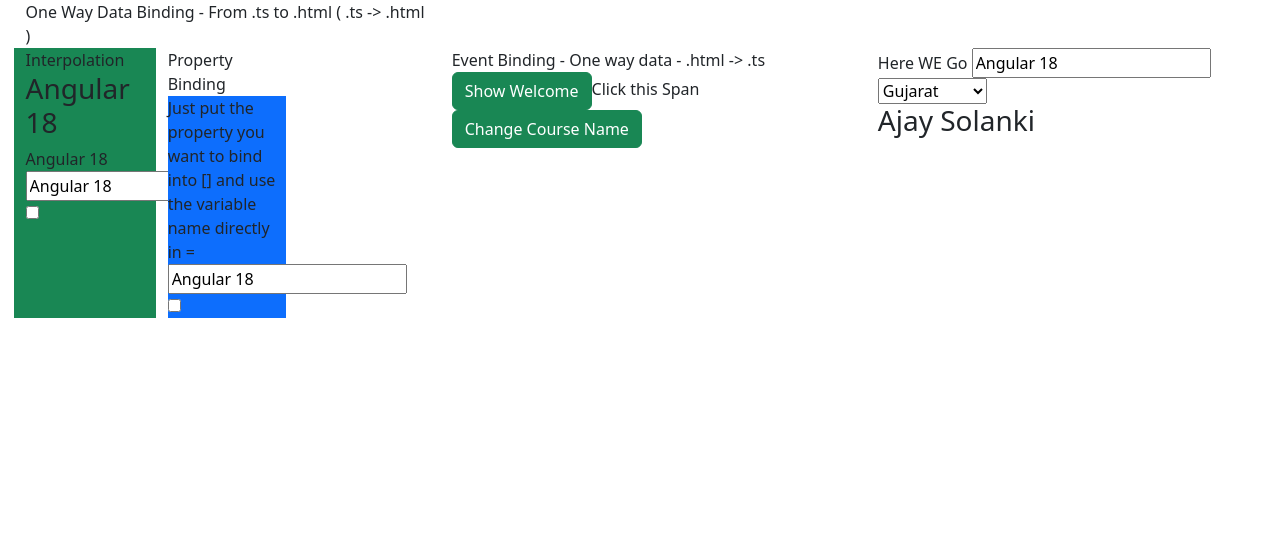
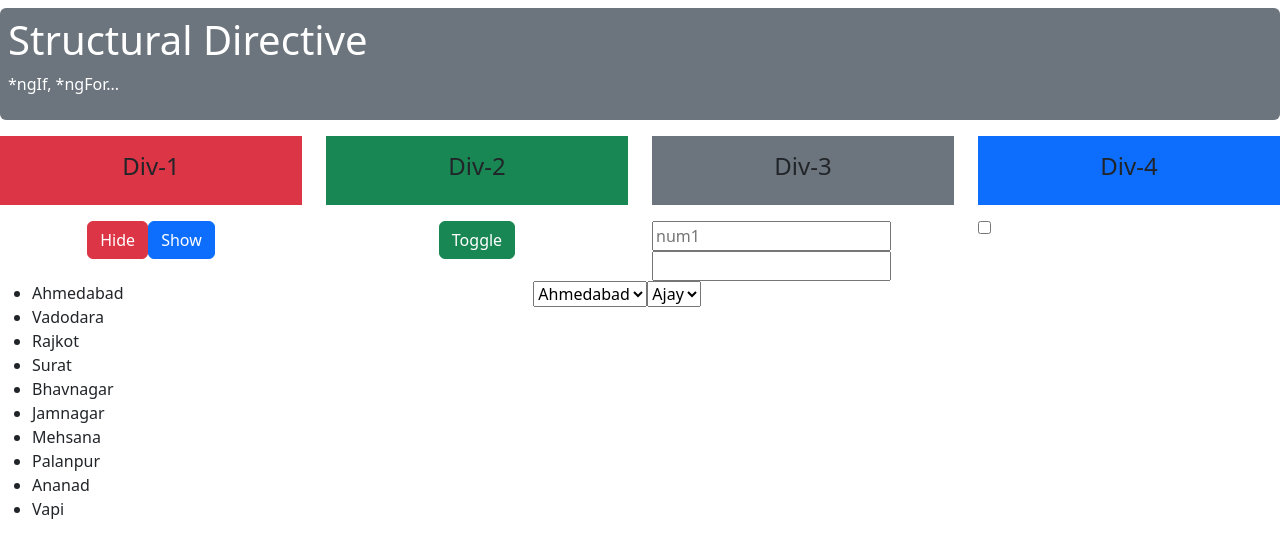
Before and after one commit to themusicaldeveloper/Angular18, an Angular app: page / in a window 1280 px wide. Shown: the top 558 px of the page. Built offline with nearby package versions, Linux system fonts and the light colour scheme.

Commit message:
Structrural Directive Changes.

```diff
--- a/src/app/app.component.html
+++ b/src/app/app.component.html
@@ -1,7 +1,8 @@
 
-<div style="padding-left: 2%;">
+<!-- <div style="padding-left: 2%;">
 <app-data-binding></app-data-binding>
-</div>
+</div> -->
+<app-structural-dir></app-structural-dir>
 <!--
 <app-employee-list></app-employee-list>
 <hr/>
--- a/src/app/app.component.ts
+++ b/src/app/app.component.ts
@@ -1,9 +1,10 @@
 import { Component } from '@angular/core';
 import { DataBindingComponent } from './components/data-binding/data-binding.component';
+import { StructuralDirComponent } from "./components/directive/structural-dir/structural-dir.component";
 
 @Component({
   selector: 'app-root',
-  imports: [DataBindingComponent],
+  imports: [DataBindingComponent, StructuralDirComponent],
   templateUrl: './app.component.html',
   styleUrl: './app.component.css'
 })
--- a/src/app/components/data-binding/data-binding.component.html
+++ b/src/app/components/data-binding/data-binding.component.html
@@ -51,8 +51,6 @@
             <option value="Gujarat">Gujarat</option>
             <option value="Rajasthan">Rajasthan</option>
         </select>
-
         <h3>{{firstName()}}</h3>
-
     </div>
 </div>
--- /dev/null
+++ b/src/app/components/directive/structural-dir/structural-dir.component.html
@@ -0,0 +1,91 @@
+<div class="mt-2 p-2 bg-secondary text-white rounded">
+    <h1>Structural Directive</h1>
+    <p>*ngIf, *ngFor...</p>
+  </div>
+<div class="row pt-3">
+    <div class="col-3">
+        <div *ngIf="isDiv1Visibe" class="bg-danger p-3 text-center">
+            <h4>Div-1</h4>
+        </div>
+    </div>
+    <div class="col-3">
+        <div *ngIf="isDiv2Visibe" class="bg-success p-3 text-center">
+            <h4>Div-2</h4>
+        </div>
+    </div>
+    <div class="col-3">
+        <div *ngIf="div3Visibility()" class="bg-secondary p-3 text-center">
+            <h4>Div-3</h4>
+        </div>
+    </div>
+    <!-- <div class="col-3">
+        <div *ngIf="isActive" class="bg-primary p-3 text-center">
+            <h4>Div-4</h4>
+        </div>
+    </div> -->
+
+     <div class="col-3">
+        <div [ngClass]="isActive ? 'bg-danger p-3 text-center' : 'bg-primary p-3 text-center'">
+            <h4>Div-4</h4>
+        </div>
+    </div>
+
+</div>
+<div class="row pt-3">
+    <div class="col-3 text-center">
+       <button class="btn btn-danger" (click)="hideDiv1()" >Hide</button>
+       <button class="btn btn-primary" (click)="showDiv1()" >Show</button>
+
+    </div>
+    <div class="col-3 text-center">
+        <button class="btn btn-success"  (click)="toggleDiv2()">Toggle</button>
+    </div>
+    <div class="col-3">
+        <input type="text" [(ngModel)]="num1" placeholder="num1" class="width-50">
+        <input type="text" [(ngModel)]="num2" class="width-50">
+    </div>
+    <div class="col-3">
+        <div style="display: flex;align-items:center">
+              <input type="checkbox" [(ngModel)]="isActive" class="width-50">
+    </div>
+</div>
+
+<div class="row">
+    <div class="col-3">
+
+    </div>
+    <div class="col-3">
+
+ <div style="display: flex;align-items:center">
+
+    </div>
+
+
+    </div>
+    <div class="col-3">
+
+    </div>
+    <div class="col-3">
+
+    </div>
+
+</div>
+
+<div class="row">
+    <div class="col-5">
+       <ul>
+        <li *ngFor="let city of cityArray">{{city}}</li>
+       </ul>
+    </div>
+    <div class="col-5">
+       <select>
+        <option *ngFor="let city of cityArray" value="{{city}}">{{city}}</option>
+       </select>
+
+    <select>
+        <option *ngFor="let student of getActiveStudents()" value="{{student.Id}}">{{student.Name}}</option>
+       </select>
+
+    </div>
+
+</div>
--- /dev/null
+++ b/src/app/components/directive/structural-dir/structural-dir.component.ts
@@ -0,0 +1,57 @@
+import { CommonModule } from '@angular/common';
+import { Component } from '@angular/core';
+import { FormsModule } from '@angular/forms';
+
+@Component({
+  selector: 'app-structural-dir',
+  imports: [CommonModule,FormsModule],
+  templateUrl: './structural-dir.component.html',
+  styleUrl: './structural-dir.component.css'
+})
+export class StructuralDirComponent {
+
+  isDiv1Visibe : boolean = true;
+  isDiv2Visibe : boolean = true;
+
+  num1:string = '';
+  num2:string = '';
+
+  isDiv3Visible: boolean=true;
+
+  isActive: boolean=false;
+
+
+ cityArray: string[] = ["Ahmedabad","Vadodara","Rajkot","Surat","Bhavnagar","Jamnagar","Mehsana","Palanpur","Ananad","Vapi"]
+
+studentList: any[] = [
+{ Id:1, Name:'Ajay', City:'Ahmedabad', Active:true},
+{ Id:2, Name:'Krishna', City:'Mathura', Active:false},
+{ Id:3, Name:'Raj', City:'Vadodara', Active:true},
+{ Id:4, Name:'Mahesh', City:'Rishikesh', Active:false},
+{ Id:5, Name:'Shiv', City:'Kailash', Active:true},
+]
+
+
+getActiveStudents()
+{
+  return this.studentList.filter(item => item.Active);
+}
+
+  showDiv1(){
+    this.isDiv1Visibe=true;
+  }
+
+  hideDiv1(){
+    this.isDiv1Visibe=false;
+  }
+
+  toggleDiv2(){
+    this.isDiv2Visibe=!this.isDiv2Visibe;
+  }
+
+  div3Visibility()
+  {
+    return this.num1==this.num2;
+  }
+
+}
```
Also changed, not shown: src/app/components/directive/structural-dir/structural-dir.component.css (added), 1 other file (tests, documents, lock files or other folders).
